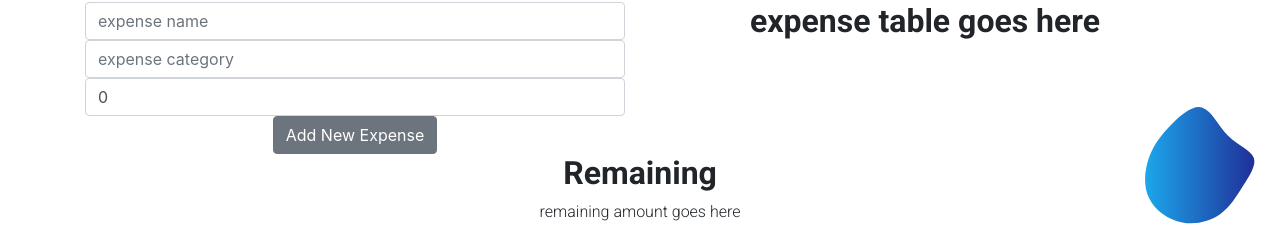
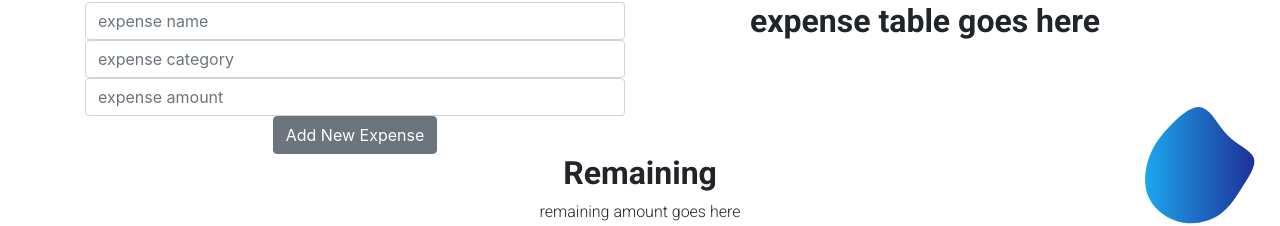
Before and after one commit to SirenaAlyceDev/react-budget, a React (Create React App) app: page /faqs in a window 1280 px wide. Shown: the part 474-700 px from the top of the page. Built offline with nearby package versions, Linux system fonts and the light colour scheme; the HTML template or start-up script is replaced by a standard one.

Commit message:
updated expense default values

```diff
--- a/src/components/AddExpenseComponent.js
+++ b/src/components/AddExpenseComponent.js
@@ -2,7 +2,7 @@ import React, { useState } from "react";
 import { Button, Form, Input } from "reactstrap";
 
 const AddExpenseForm = (props) => {
-  const initialFormState = { id: null, name: "", category:"",amount: 0 };
+  const initialFormState = { id: null, name: "", category:"",amount: "" };
   const [expense, setExpense] = useState(initialFormState);
 
   const handleInputChange = (event) => {
@@ -27,7 +27,7 @@ const AddExpenseForm = (props) => {
     }}>
       <Input type="text" name="name" placeholder="expense name" value={expense.name} onChange={handleInputChange} />
       <Input type="text" name="category" placeholder="expense category" value={expense.category} onChange={handleInputChange} />
-      <Input type="number" name="amount" placeholder="expense amount" value={expense.amount} onChange={handleInputChange} />
+      <Input type="text" name="amount" placeholder="expense amount" value={expense.amount} onChange={handleInputChange} />
       <Button>Add New Expense</Button>
     </Form>
   );
```
Also changed, not shown: 1 other file (tests, documents, lock files or other folders).
